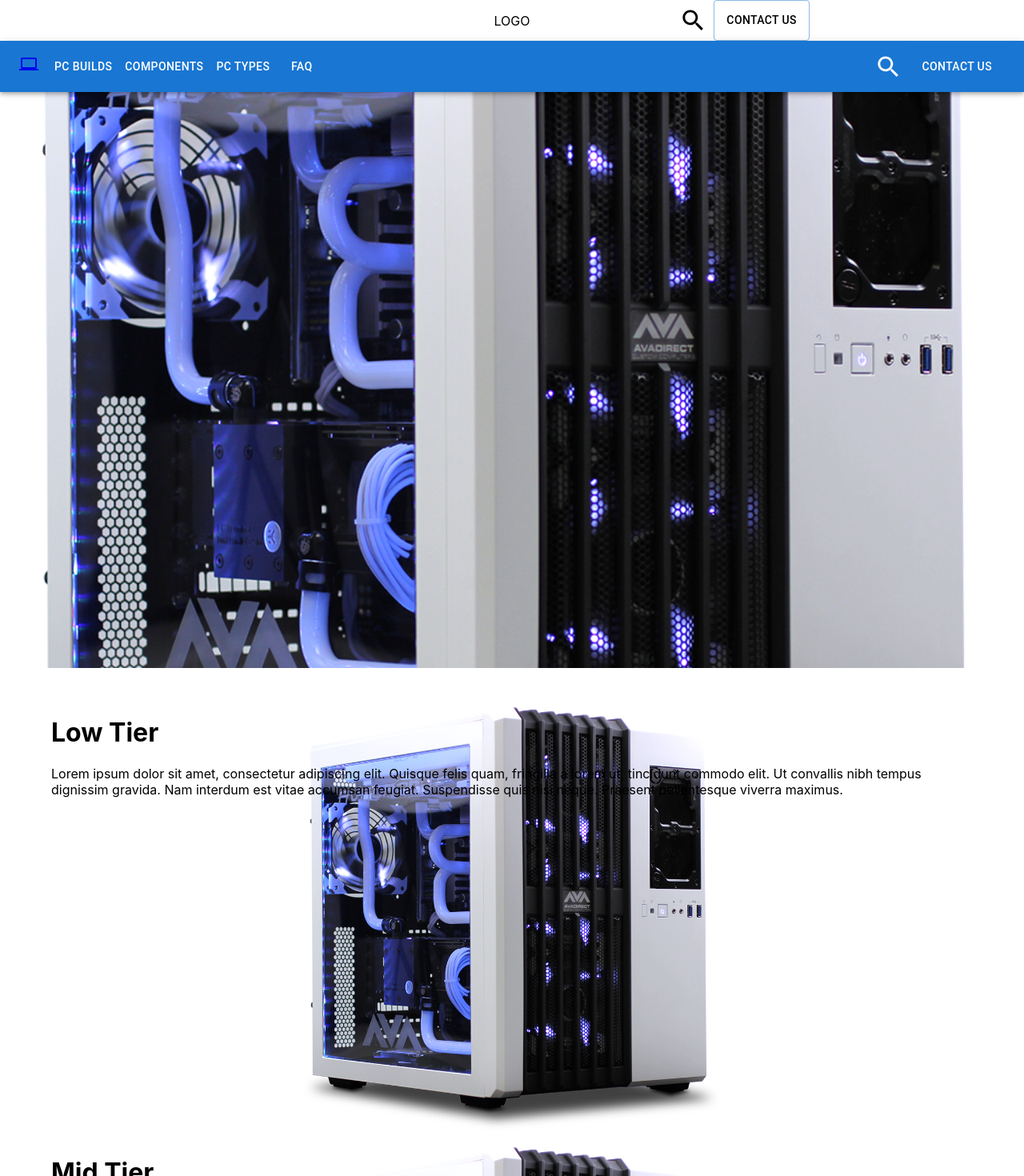
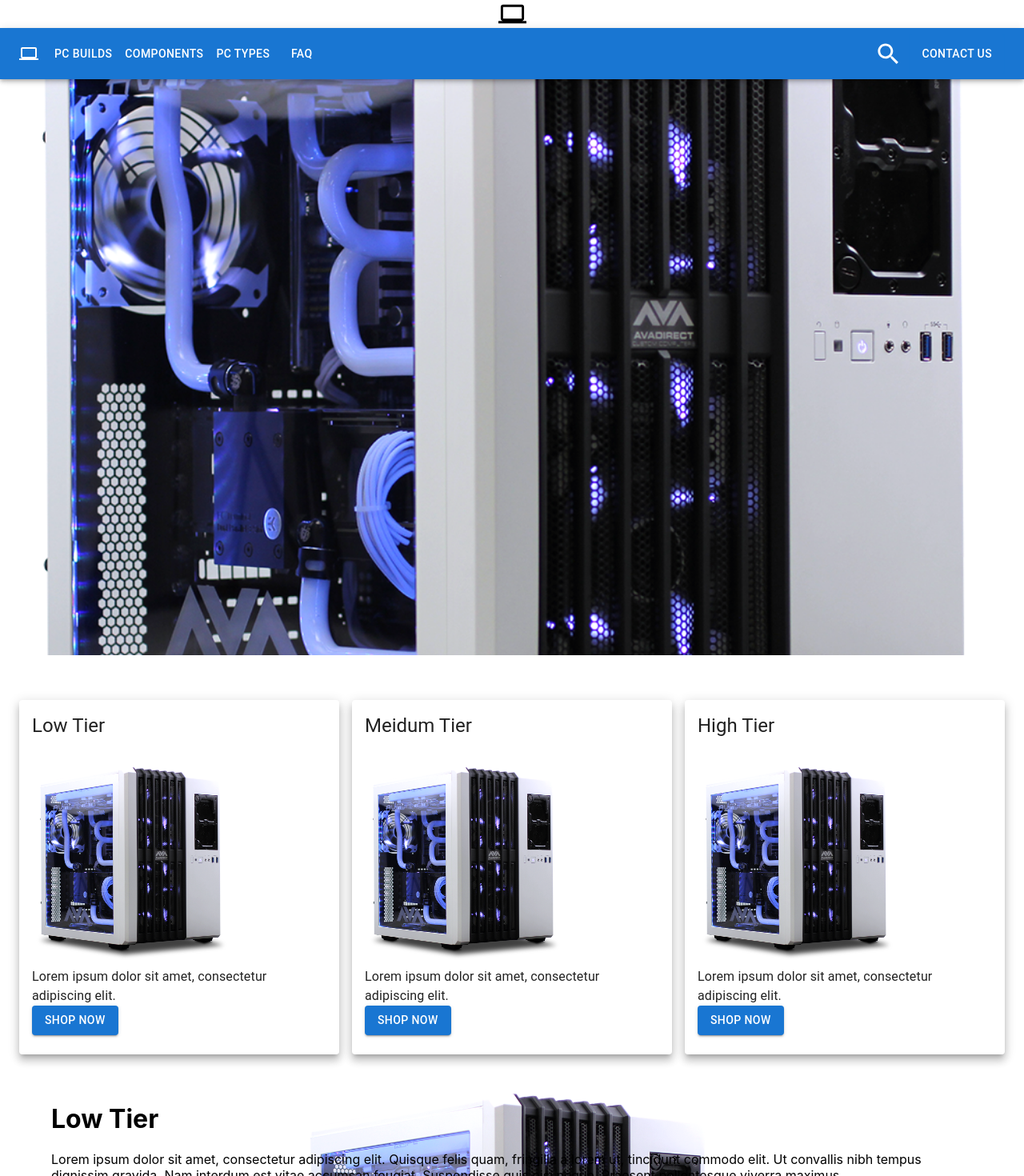
Before and after one commit to myin1/React-Projects-PC-Building, a React (Create React App) app in the folder pc-build/: page /PCBuilds in a window 1280 px wide. Shown: the top 1470 px of the page at 80% size. Built offline with nearby package versions, Linux system fonts and the light colour scheme.

Commit message:
Clean up code and add cards to pre-built page

```diff
--- a/pc-build/src/App.js
+++ b/pc-build/src/App.js
@@ -1,30 +1,22 @@
 import "./App.css";
 import { Route, Routes } from "react-router-dom";
-import Grid from "@mui/material/Grid";
-import SearchButton from "./components/SearchButton";
 import Navbar from "./components/Navbar";
 import Home from "./pages/Home";
 import Prebuilt from "./pages/Prebuilt";
+import ComputerIcon from "@mui/icons-material/Computer";
 
 function App() {
   return (
     <div>
-      <Grid container justifyContent="space-between" alignItems="center">
-        <Grid item xs={4} />
-        <Grid
-          item
-          sx={{
-            textAlign: "center",
-            my: "auto",
-          }}
-          xs={4}
-        >
-          LOGO
-        </Grid>
-        <Grid item xs={4}>
-          <SearchButton />
-        </Grid>
-      </Grid>
+      <div
+        style={{
+          display: "flex",
+          alignItems: "center",
+          justifyContent: "center",
+        }}
+      >
+        <ComputerIcon fontSize="large" />
+      </div>
       <Navbar />
       <Routes>
         <Route path="/" element={<Home />} exact />
--- a/pc-build/src/components/Navbar.jsx
+++ b/pc-build/src/components/Navbar.jsx
@@ -11,6 +11,25 @@ import MenuItem from "@mui/material/MenuItem";
 import ExpandMoreIcon from "@mui/icons-material/ExpandMore";
 
 const pages = ["PC Builds", "Components", "PC Types", "FAQ"];
+const components = [
+  "Motherboard",
+  "Power Supply",
+  "Storage",
+  "CPU",
+  "GPU",
+  "RAM",
+  "Cooling",
+  "Case",
+];
+const types = [
+  "Entertainment",
+  "Gaming",
+  "Streaming",
+  "Production",
+  "Editing",
+  "Theather",
+  "VR",
+];
 let menu = null;
 
 export default function Navbar() {
@@ -33,16 +52,19 @@ export default function Navbar() {
             edge="start"
             color="inherit"
             disableRipple="True"
+            component={Link}
+            to="/"
           >
-            <Link to="/">
-              <ComputerIcon />
-            </Link>
+            <ComputerIcon />
           </IconButton>
+
           {pages.map((page) => (
             <Button
               key={page}
-              onMouseEnter={(event) => handleClick(event, page)}
+              onMouseOver={(event) => handleClick(event, page)}
               sx={{ color: "inherit" }}
+              component={Link}
+              to={page.replace(/\s+/g, "")}
             >
               {page}
             </Button>
@@ -57,14 +79,15 @@ export default function Navbar() {
               onMouseLeave: handleClose,
             }}
           >
-            <MenuItem onClick={handleClose}>Motherboard</MenuItem>
-            <MenuItem onClick={handleClose}>Power Supply</MenuItem>
-            <MenuItem onClick={handleClose}>Storage</MenuItem>
-            <MenuItem onClick={handleClose}>CPU</MenuItem>
-            <MenuItem onClick={handleClose}>GPU</MenuItem>
-            <MenuItem onClick={handleClose}>RAM</MenuItem>
-            <MenuItem onClick={handleClose}>Cooling</MenuItem>
-            <MenuItem onClick={handleClose}>Case</MenuItem>
+            {components.map((components) => (
+              <MenuItem
+                onClick={handleClose}
+                component={Link}
+                to={components.replace(/\s+/g, "")}
+              >
+                {components}
+              </MenuItem>
+            ))}
           </Menu>
           <Menu
             id="pcType-menu"
@@ -76,13 +99,11 @@ export default function Navbar() {
               onMouseLeave: handleClose,
             }}
           >
-            <MenuItem onClick={handleClose}>Entertainment</MenuItem>
-            <MenuItem onClick={handleClose}>Gaming</MenuItem>
-            <MenuItem onClick={handleClose}>Streaming</MenuItem>
-            <MenuItem onClick={handleClose}>Production</MenuItem>
-            <MenuItem onClick={handleClose}>Editing</MenuItem>
-            <MenuItem onClick={handleClose}>Theather</MenuItem>
-            <MenuItem onClick={handleClose}>VR</MenuItem>
+            {types.map((types) => (
+              <MenuItem onClick={handleClose} component={Link} to={types}>
+                {types}
+              </MenuItem>
+            ))}
           </Menu>
         </Box>
         <SearchButton />
--- a/pc-build/src/pages/Home.jsx
+++ b/pc-build/src/pages/Home.jsx
@@ -1,12 +1,8 @@
 import * as React from "react";
-import Navbar from "../components/Navbar";
 import Background from "../assets/images/Black_Flat_Screen_Computer_Monitor_on_White_Wooden_Desk.jpg";
 import { Typography, Stack } from "@mui/material";
 import Button from "@mui/material/Button";
 import Grid from "@mui/material/Grid";
-import { Container } from "@mui/system";
-import ComputerIcon from "@mui/icons-material/Computer";
-import SearchButton from "../components/SearchButton";
 import SplitScreen from "../components/content/SplitScreen";
 import SplitScrenRTL from "../components/content/SplitScreenRTL";
 
--- a/pc-build/src/pages/Prebuilt.jsx
+++ b/pc-build/src/pages/Prebuilt.jsx
@@ -4,12 +4,67 @@ import Grid from "@mui/material/Grid";
 import { Container } from "@mui/system";
 
 import Avalanche from "../assets/images/Avalanche_Hardline_Liquid_Cooled_Gaming_PC.png";
+import {
+  Button,
+  Card,
+  CardContent,
+  CardHeader,
+  Typography,
+} from "@mui/material";
 
 export default function PreBuilt() {
   return (
     <div>
       <div>
         <HeaderBanner background={Avalanche} />
+      </div>
+      <div>
+        <Container maxWidth="xl">
+          <Grid container my={5} spacing={2}>
+            <Grid item xs={4}>
+              <Card raised="true">
+                <CardHeader title="Low Tier" />
+                <CardContent>
+                  <img
+                    src={Avalanche}
+                    alt=""
+                    style={{
+                      height: "250px",
+                    }}
+                  />
+                  <Typography>
+                    Lorem ipsum dolor sit amet, consectetur adipiscing elit.
+                  </Typography>
+                  <Button variant="contained">Shop Now</Button>
+                </CardContent>
+              </Card>
+            </Grid>
+            <Grid item xs={4}>
+              <Card raised="true">
+                <CardHeader title="Meidum Tier" />
+                <CardContent>
+                  <img src={Avalanche} alt="" style={{ height: "250px" }} />
+                  <Typography>
+                    Lorem ipsum dolor sit amet, consectetur adipiscing elit.
+                  </Typography>
+                  <Button variant="contained">Shop Now</Button>
+                </CardContent>
+              </Card>
+            </Grid>
+            <Grid item xs={4}>
+              <Card raised="true">
+                <CardHeader title="High Tier" />
+                <CardContent>
+                  <img src={Avalanche} alt="" style={{ height: "250px" }} />
+                  <Typography>
+                    Lorem ipsum dolor sit amet, consectetur adipiscing elit.
+                  </Typography>
+                  <Button variant="contained">Shop Now</Button>
+                </CardContent>
+              </Card>
+            </Grid>
+          </Grid>
+        </Container>
       </div>
       <div>
         <Container>
```
